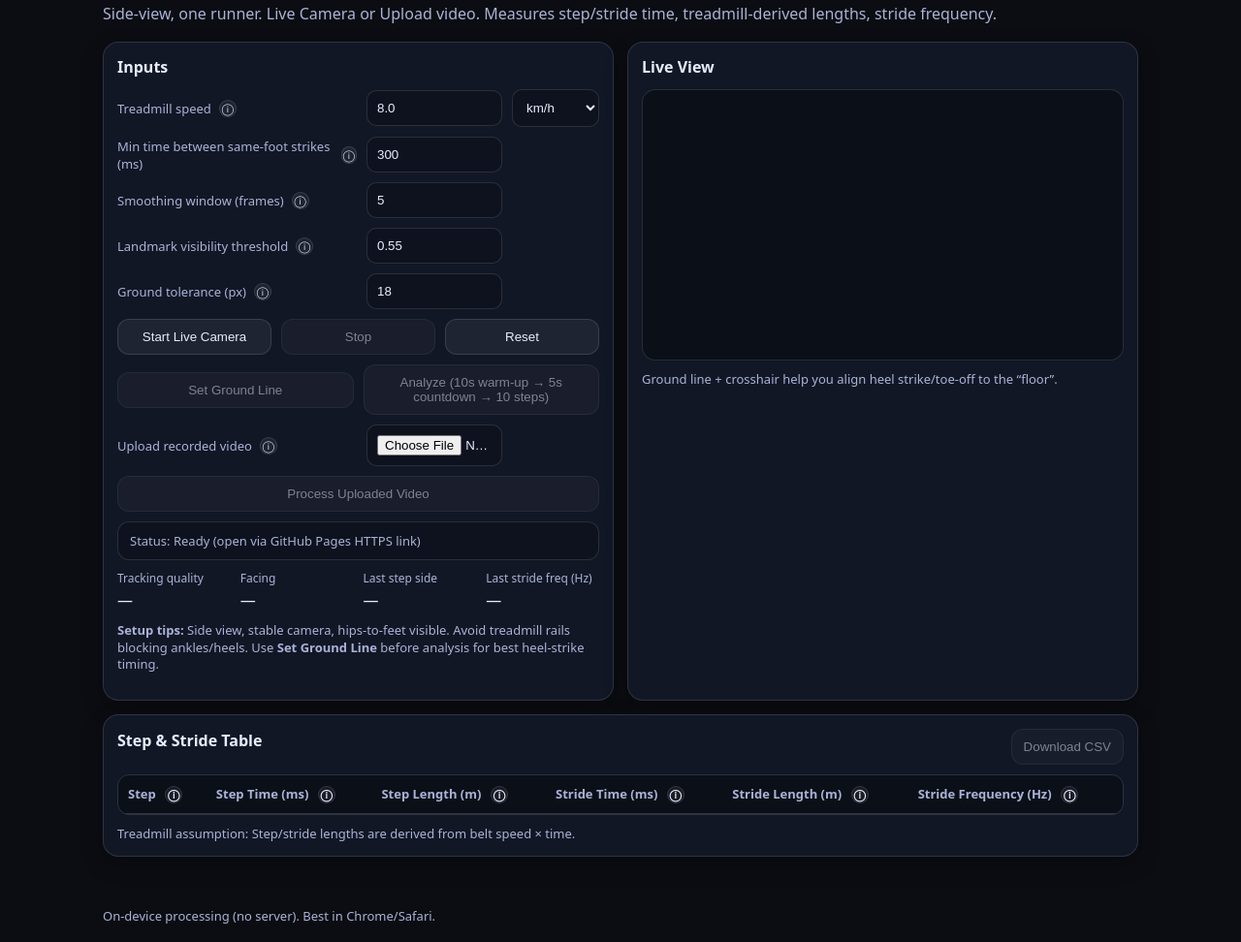
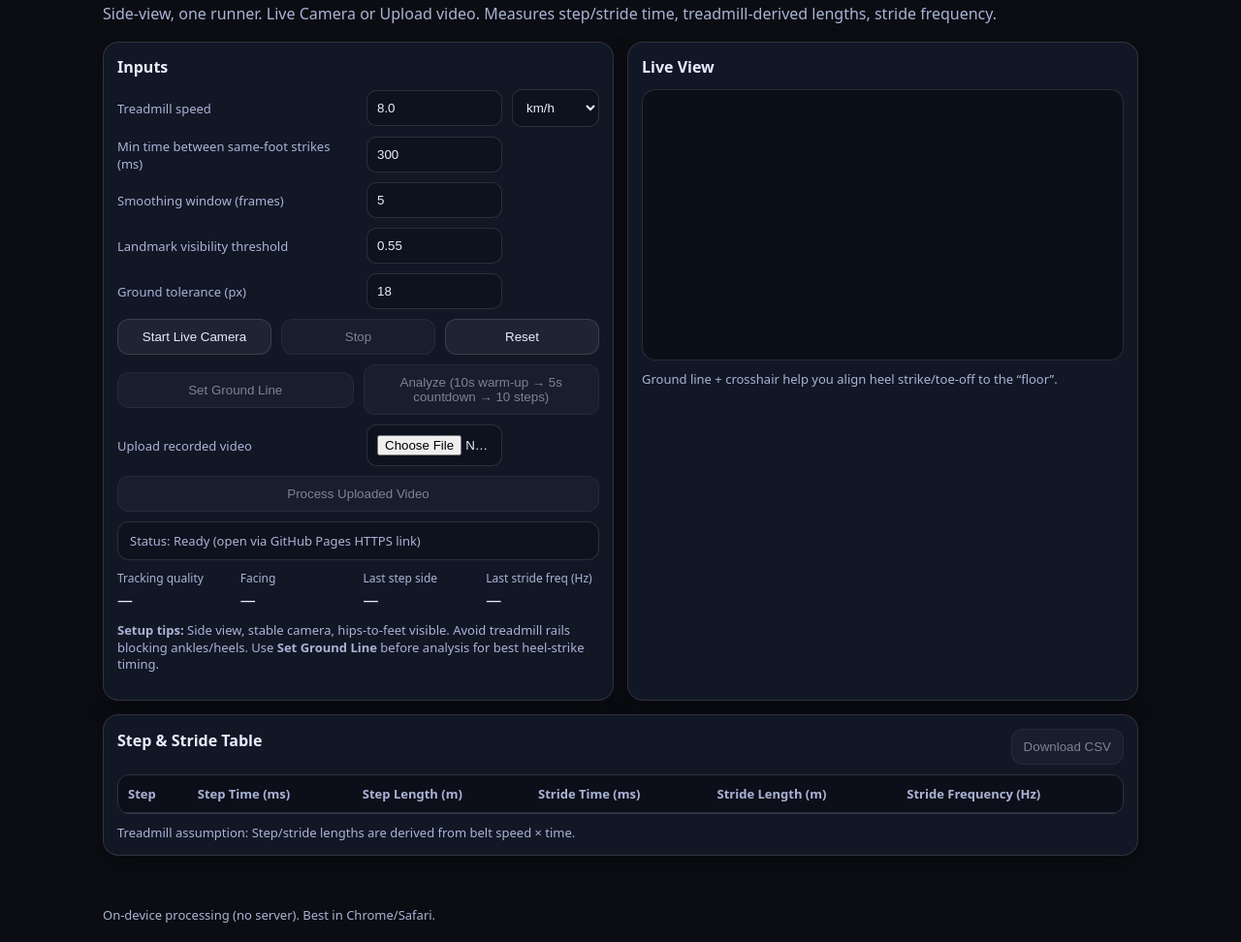
Before and after one commit to ridhuanjoe/treadmill_gaitlab, a plain HTML site: page index.html in a window 1280 px wide. Shown: the part 51-1023 px from the top of the page at 97% size. Drawn offline with Linux system fonts and the light colour scheme.

Commit message:
Update index.html

```diff
--- a/index.html
+++ b/index.html
@@ -24,63 +24,43 @@
       <h2>Inputs</h2>
 
       <div class="row">
-        <label for="speed">
+        <label for="speed" title="Treadmill belt speed. Used to compute step/stride length as speed × time.">
           Treadmill speed
-          <span class="info" tabindex="0" role="button" aria-label="Treadmill speed tooltip"
-            data-tip="Treadmill belt speed. Used to compute step/stride length as speed × time (speed in m/s × time in seconds).">
-            ⓘ
-          </span>
         </label>
         <input id="speed" type="number" step="0.1" value="8.0" />
-        <select id="speedUnit" aria-label="Speed unit">
+        <select id="speedUnit">
           <option value="kmh">km/h</option>
           <option value="ms">m/s</option>
         </select>
       </div>
 
       <div class="row">
-        <label for="minStrikeMs">
+        <label for="minStrikeMs" title="Prevents double-counting: once a foot strike is detected, the same foot cannot trigger again within this time (ms). Default 300 ms.">
           Min time between same-foot strikes (ms)
-          <span class="info" tabindex="0" role="button" aria-label="Min time tooltip"
-            data-tip="Safety filter to prevent double-counting. After a Right strike, ignore another Right strike for this many milliseconds (same for Left). Default 300 ms.">
-            ⓘ
-          </span>
         </label>
         <input id="minStrikeMs" type="number" step="10" value="300" />
         <div></div>
       </div>
 
       <div class="row">
-        <label for="smoothN">
+        <label for="smoothN" title="How many frames are averaged to reduce jitter in foot height. Higher = smoother but more lag. Default 5.">
           Smoothing window (frames)
-          <span class="info" tabindex="0" role="button" aria-label="Smoothing tooltip"
-            data-tip="Averages the last N frames of foot height to reduce jitter. Higher = smoother but slightly more lag. Default 5.">
-            ⓘ
-          </span>
         </label>
         <input id="smoothN" type="number" step="1" value="5" min="1" max="15" />
         <div></div>
       </div>
 
       <div class="row">
-        <label for="visThresh">
+        <label for="visThresh" title="Pose confidence cutoff (0–1). Lower detects more but can be noisier; higher is stricter. Default 0.55.">
           Landmark visibility threshold
-          <span class="info" tabindex="0" role="button" aria-label="Visibility tooltip"
-            data-tip="Pose confidence cutoff (0–1). If landmarks are below this, they may be ignored. Lower = more detections but noisier; higher = stricter. Default 0.55.">
-            ⓘ
-          </span>
         </label>
         <input id="visThresh" type="number" step="0.05" value="0.55" min="0" max="1" />
         <div></div>
       </div>
 
       <div class="row">
-        <label for="groundTolPx">
+        <label for="groundTolPx" title="Foot strike is counted only when the foot is within this many pixels of the ground line. Default 18 px.">
           Ground tolerance (px)
-          <span class="info" tabindex="0" role="button" aria-label="Ground tolerance tooltip"
-            data-tip="When a ground line exists, a foot strike is counted only if the foot is within this many pixels of the ground line. Default 18 px.">
-            ⓘ
-          </span>
         </label>
         <input id="groundTolPx" type="number" step="1" value="18" min="5" max="60" />
         <div></div>
@@ -98,12 +78,8 @@
       </div>
 
       <div class="row">
-        <label for="videoFile">
+        <label for="videoFile" title="Upload a recorded side-view treadmill video (10–20 seconds recommended).">
           Upload recorded video
-          <span class="info" tabindex="0" role="button" aria-label="Upload tooltip"
-            data-tip="Upload a recorded side-view treadmill video (10–20 seconds recommended).">
-            ⓘ
-          </span>
         </label>
         <input id="videoFile" type="file" accept="video/*" />
         <div></div>
@@ -166,48 +142,12 @@
         <table id="resultsTable">
           <thead>
             <tr>
-              <th>
-                Step
-                <span class="info info-th" tabindex="0" role="button" aria-label="Step tooltip"
-                  data-tip="Which foot strike was detected (Right/Left refers to the runner’s anatomical right/left).">
-                  ⓘ
-                </span>
-              </th>
-              <th>
-                Step Time (ms)
-                <span class="info info-th" tabindex="0" role="button" aria-label="Step time tooltip"
-                  data-tip="Time between alternating foot strikes (e.g., Right → Left).">
-                  ⓘ
-                </span>
-              </th>
-              <th>
-                Step Length (m)
-                <span class="info info-th" tabindex="0" role="button" aria-label="Step length tooltip"
-                  data-tip="Treadmill-derived: Step Length = belt speed (m/s) × step time (sec).">
-                  ⓘ
-                </span>
-              </th>
-              <th>
-                Stride Time (ms)
-                <span class="info info-th" tabindex="0" role="button" aria-label="Stride time tooltip"
-                  data-tip="Time between same-foot strikes (e.g., Right → Right).">
-                  ⓘ
-                </span>
-              </th>
-              <th>
-                Stride Length (m)
-                <span class="info info-th" tabindex="0" role="button" aria-label="Stride length tooltip"
-                  data-tip="Treadmill-derived: Stride Length = belt speed (m/s) × stride time (sec).">
-                  ⓘ
-                </span>
-              </th>
-              <th>
-                Stride Frequency (Hz)
-                <span class="info info-th" tabindex="0" role="button" aria-label="Stride frequency tooltip"
-                  data-tip="Stride Frequency = 1 ÷ stride time (sec).">
-                  ⓘ
-                </span>
-              </th>
+              <th>Step</th>
+              <th>Step Time (ms)</th>
+              <th>Step Length (m)</th>
+              <th>Stride Time (ms)</th>
+              <th>Stride Length (m)</th>
+              <th>Stride Frequency (Hz)</th>
             </tr>
           </thead>
           <tbody id="tbody"></tbody>
```
